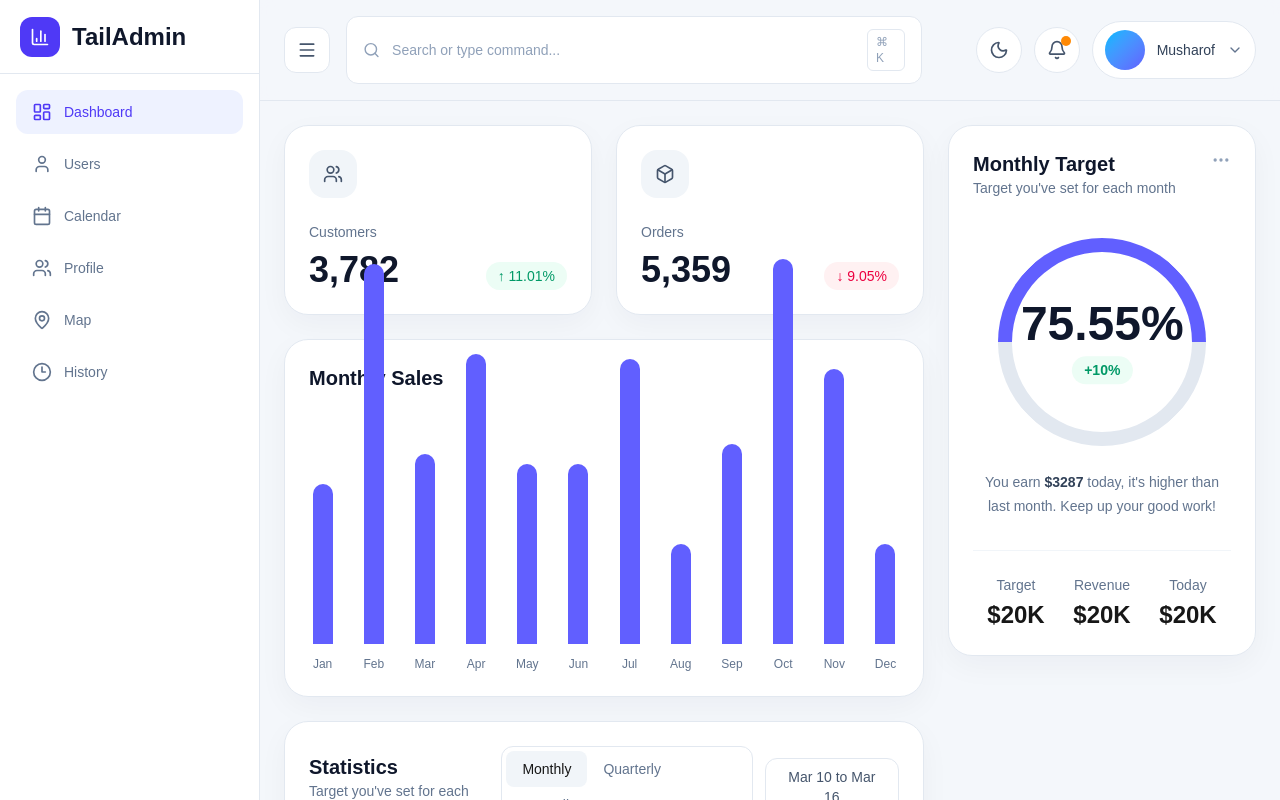
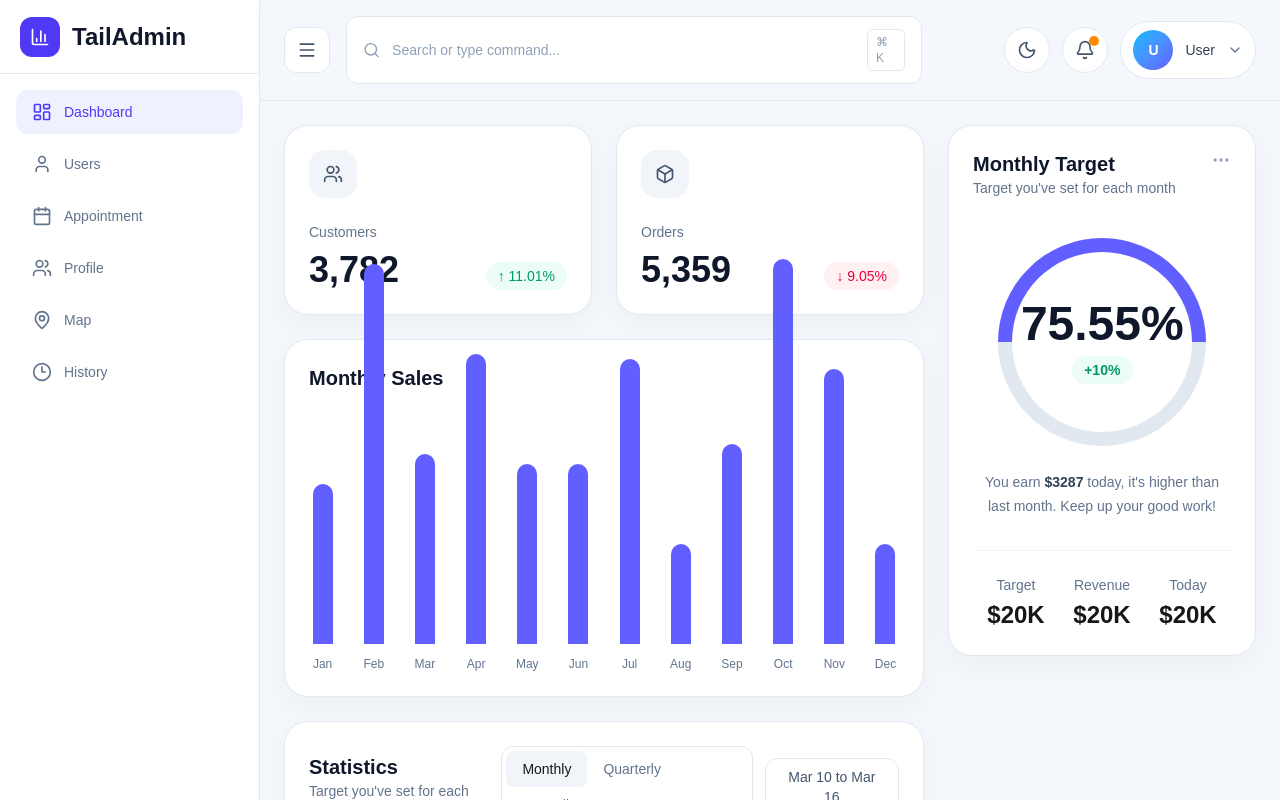
Before and after one commit to jonier/garage-app, a Next.js app: page /dashboard in a window 1280 px wide. Shown: the top 800 px of the page. Built offline with nearby package versions, Linux system fonts and the light colour scheme.

Commit message:
Header component updated and Logout process created

```diff
--- a/app/dashboard/page.tsx
+++ b/app/dashboard/page.tsx
@@ -9,11 +9,42 @@ import { ProfileSection } from "@/presentation/web/components/dashboard/sections
 import { MapSection } from "@/presentation/web/components/dashboard/sections/MapSection";
 import { DashboardSection } from "@/presentation/web/components/dashboard/types";
 
+function getInitialUserName(): string {
+  if (typeof window === "undefined") {
+    return "User";
+  }
+
+  const storedName = localStorage.getItem("auth_user_name")?.trim();
+  if (storedName) {
+    return storedName;
+  }
+
+  const token = localStorage.getItem("auth_token");
+  if (!token) {
+    return "User";
+  }
+
+  try {
+    const payloadSegment = token.split(".")[1];
+    if (!payloadSegment) {
+      return "User";
+    }
+
+    const base64 = payloadSegment.replace(/-/g, "+").replace(/_/g, "/");
+    const paddedBase64 = base64 + "=".repeat((4 - (base64.length % 4)) % 4);
+    const payload = JSON.parse(window.atob(paddedBase64)) as { email?: string };
+    return payload.email?.split("@")[0]?.trim() || "User";
+  } catch {
+    return "User";
+  }
+}
+
 export default function DashboardPage() {
   const [manualCollapsed, setManualCollapsed] = useState(false);
   const [hoverExpanded, setHoverExpanded] = useState(false);
   const [ready, setReady] = useState(false);
   const [activeSection, setActiveSection] = useState<DashboardSection>("dashboard");
+  const [userName] = useState(getInitialUserName);
 
   const visualCollapsed = manualCollapsed && !hoverExpanded;
 
@@ -35,7 +66,7 @@ export default function DashboardPage() {
           onHoverRestore={() => setHoverExpanded(false)}
         />
         <div className="flex-1">
-          <Header onToggle={() => setManualCollapsed((prev) => !prev)} />
+          <Header onToggle={() => setManualCollapsed((prev) => !prev)} userName={userName} />
           <main className="p-6">
             {activeSection === "dashboard" && <DashboardOverviewSection ready={ready} />}
 
--- a/src/presentation/web/components/dashboard/Header.tsx
+++ b/src/presentation/web/components/dashboard/Header.tsx
@@ -1,10 +1,42 @@
-import { Bell, ChevronDown, Menu, Moon, Search } from "lucide-react";
+"use client";
+
+import { useEffect, useRef, useState } from "react";
+import { useRouter } from "next/navigation";
+import { Bell, ChevronDown, LogOut, Menu, Moon, Search } from "lucide-react";
 
 type HeaderProps = {
   onToggle: () => void;
+  userName: string;
 };
 
-export function Header({ onToggle }: HeaderProps) {
+export function Header({ onToggle, userName }: HeaderProps) {
+  const router = useRouter();
+  const [openUserMenu, setOpenUserMenu] = useState(false);
+  const userMenuRef = useRef<HTMLDivElement>(null);
+
+  const normalizedName = userName.trim() || "User";
+  const nameParts = normalizedName.split(/\s+/).filter(Boolean);
+  const initials = `${nameParts[0]?.[0] ?? "U"}${nameParts.length > 1 ? nameParts[nameParts.length - 1][0] : ""}`.toUpperCase();
+  const displayName = `${normalizedName[0].toUpperCase()}${normalizedName.slice(1)}`;
+
+  useEffect(() => {
+    const handleClickOutside = (event: MouseEvent) => {
+      if (!userMenuRef.current?.contains(event.target as Node)) {
+        setOpenUserMenu(false);
+      }
+    };
+
+    document.addEventListener("mousedown", handleClickOutside);
+    return () => document.removeEventListener("mousedown", handleClickOutside);
+  }, []);
+
+  const handleLogout = () => {
+    localStorage.removeItem("auth_token");
+    localStorage.removeItem("auth_user_name");
+    localStorage.removeItem("token");
+    router.replace("/login");
+  };
+
   return (
     <header className="sticky top-0 z-20 border-b border-slate-200 bg-[#f4f7fb]/90 backdrop-blur">
       <div className="flex items-center justify-between gap-4 px-6 py-4">
@@ -36,11 +68,30 @@ export function Header({ onToggle }: HeaderProps) {
             <Bell className="h-5 w-5 text-slate-600" />
             <span className="absolute right-2 top-2 h-2.5 w-2.5 rounded-full bg-orange-400" />
           </button>
-          <button className="flex items-center gap-3 rounded-full border border-slate-200 bg-white px-3 py-2">
-            <div className="h-10 w-10 rounded-full bg-linear-to-br from-sky-400 to-indigo-500" />
-            <span className="text-sm font-medium text-slate-700">Musharof</span>
-            <ChevronDown className="h-4 w-4 text-slate-500" />
-          </button>
+          <div className="relative" ref={userMenuRef}>
+            <button
+              onClick={() => setOpenUserMenu((prev) => !prev)}
+              className="flex items-center gap-3 rounded-full border border-slate-200 bg-white px-3 py-2"
+            >
+              <div className="flex h-10 w-10 items-center justify-center rounded-full bg-linear-to-br from-sky-400 to-indigo-500 text-sm font-semibold text-white">
+                {initials}
+              </div>
+              <span className="text-sm font-medium text-slate-700">{displayName}</span>
+              <ChevronDown className="h-4 w-4 text-slate-500" />
+            </button>
+
+            {openUserMenu && (
+              <div className="absolute right-0 z-30 mt-2 w-52 rounded-xl border border-slate-200 bg-white p-1.5 shadow-lg">
+                <button
+                  onClick={handleLogout}
+                  className="flex w-full items-center gap-2 rounded-lg px-3 py-2 text-left text-sm text-red-600 hover:bg-red-50"
+                >
+                  <LogOut className="h-4 w-4" />
+                  Logout
+                </button>
+              </div>
+            )}
+          </div>
         </div>
       </div>
     </header>
--- a/src/presentation/web/components/dashboard/Sidebar.tsx
+++ b/src/presentation/web/components/dashboard/Sidebar.tsx
@@ -27,7 +27,7 @@ export function Sidebar({
   const mainItems = [
     { icon: LayoutDashboard, label: "Dashboard", section: "dashboard" as const },
     { icon: User, label: "Users" },
-    { icon: Calendar, label: "Calendar", section: "calendar" as const },
+    { icon: Calendar, label: "Appointment", section: "calendar" as const },
     { icon: Users, label: "Profile", section: "profile" as const },
     { icon: MapPin, label: "Map", section: "map" as const },
     { icon: Clock3, label: "History" },
--- a/src/presentation/web/components/dashboard/sections/CalendarSection.tsx
+++ b/src/presentation/web/components/dashboard/sections/CalendarSection.tsx
@@ -184,7 +184,7 @@ export function CalendarSection() {
       <Card className="p-6">
         <div className="mb-4 flex items-center justify-between">
           <div>
-            <h2 className="text-2xl font-semibold text-slate-900">Calendar</h2>
+            <h2 className="text-2xl font-semibold text-slate-900">Appointment</h2>
             <p className="text-slate-500">Manage appointments by day and time.</p>
           </div>
 
--- a/src/presentation/web/hooks/login/useLogin.ts
+++ b/src/presentation/web/hooks/login/useLogin.ts
@@ -69,6 +69,12 @@ export const useLogin = () => {
         localStorage.setItem("auth_token", data.token);
       }
 
+      const firstName = data?.user?.firstName?.trim?.() || "";
+      const lastName = data?.user?.lastName?.trim?.() || "";
+      const fullName = `${firstName} ${lastName}`.trim();
+      const fallbackName = emailValue.split("@")[0] || "User";
+      localStorage.setItem("auth_user_name", fullName || fallbackName);
+
       router.push("/dashboard");
     } catch (err: unknown) {
       setError(err instanceof Error ? err.message : "Unexpected error");
```
